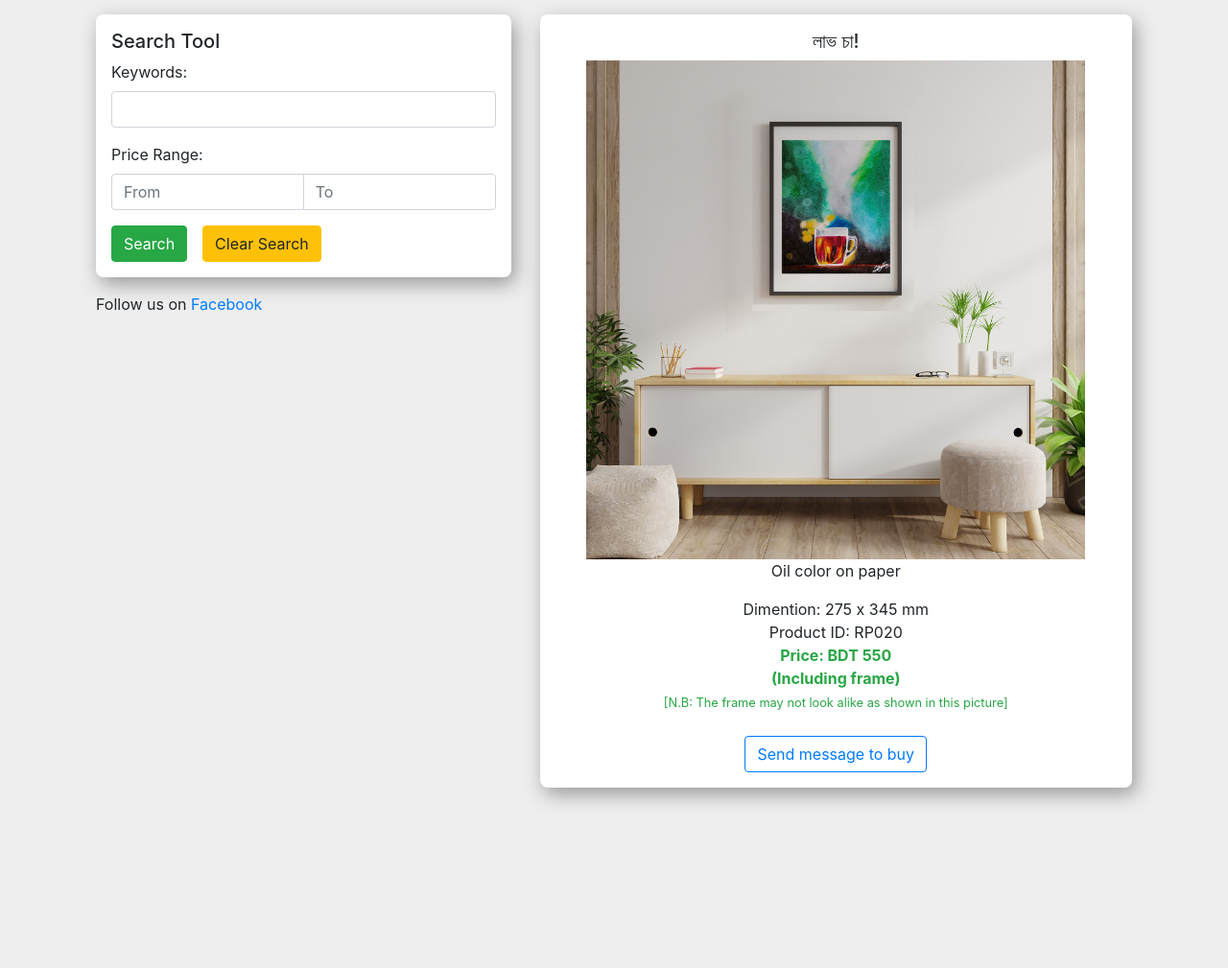
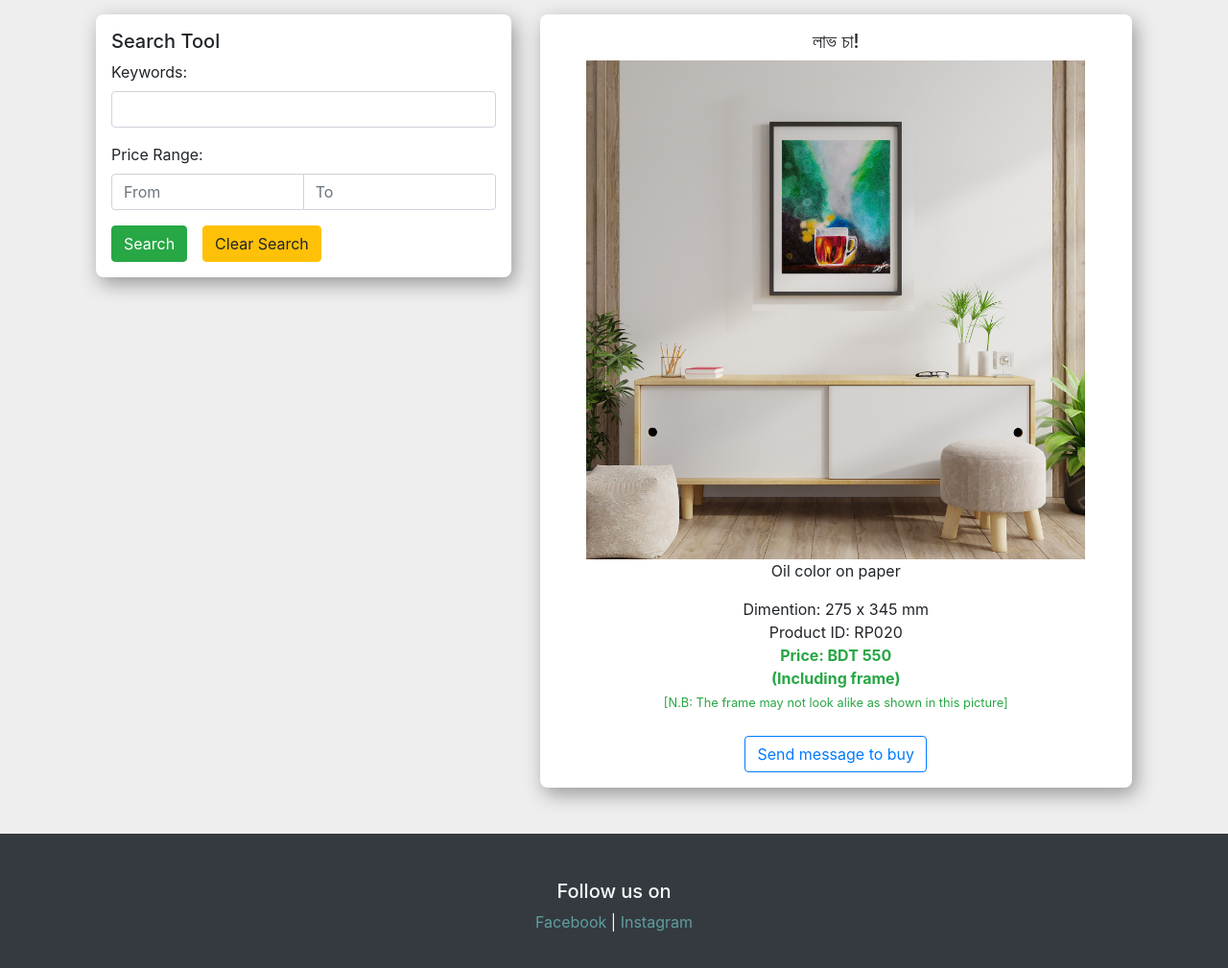
Before and after one commit to rifat-hossain/riho-artworks, a plain HTML site: page index.html in a window 1280 px wide. Shown: the part 83-1092 px from the top of the page at 96% size. Before the commit the page ends 952 px from the top, so only its background shows below. Drawn offline with nearby package versions, Linux system fonts and the light colour scheme.

Commit message:
added social links

```diff
--- a/index.html
+++ b/index.html
@@ -52,7 +52,6 @@
                     <button type="submit" class="btn btn-success">Search</button>&emsp;<a href="/"><button type="button" class="btn btn-warning">Clear Search</button></a>
                 </form>
             </div>
-            Follow us on <a href="https://www.facebook.com/Riho-Artworks-338444737555231">Facebook</a>
         </div>
         <div id="feed" class="col-lg-7">
 
@@ -70,5 +69,9 @@
   page_id="338444737555231"
 theme_color="#67b868">
 </div>
+<section class="p-5 d-flex flex-column bg-dark text-center text-light">
+    <div><h5>Follow us on</h5></div>
+    <div><a href="https://www.facebook.com/RihoArts/" target="_blank">Facebook</a> | <a href="https://www.instagram.com/rihoartworks/" target="_blank">Instagram</a></div>
+</section>
 </body>
 </html>
--- a/main.css
+++ b/main.css
@@ -39,3 +39,8 @@ body{
     color: #0005;
     font-family: 'Anton', sans-serif;
 }
+a{
+    color: cadetblue;
+    -webkit-transition: all 0.4s;
+    transition: all 0.4s;
+}
```
Also changed, not shown: sold.html (+4 -0 lines).
